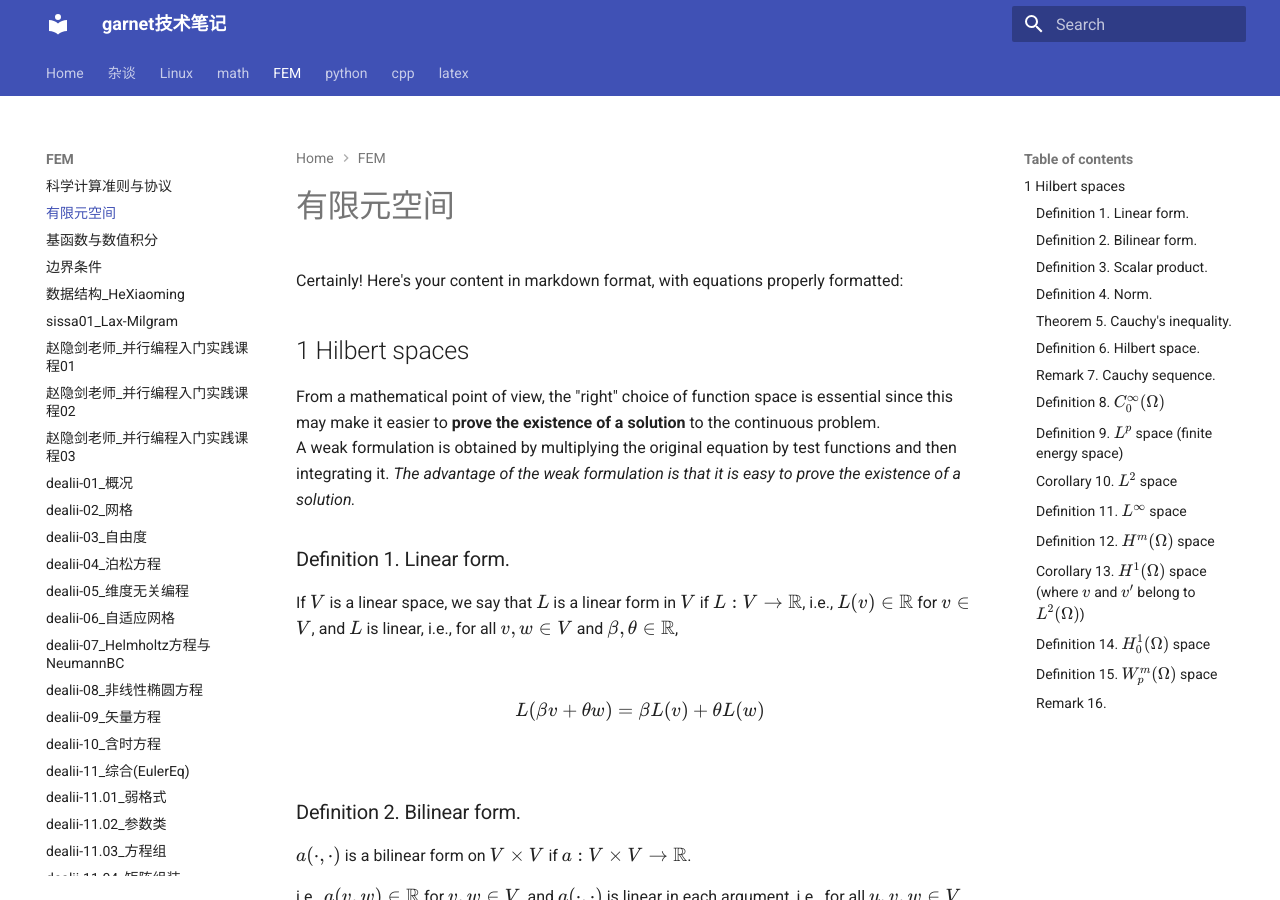
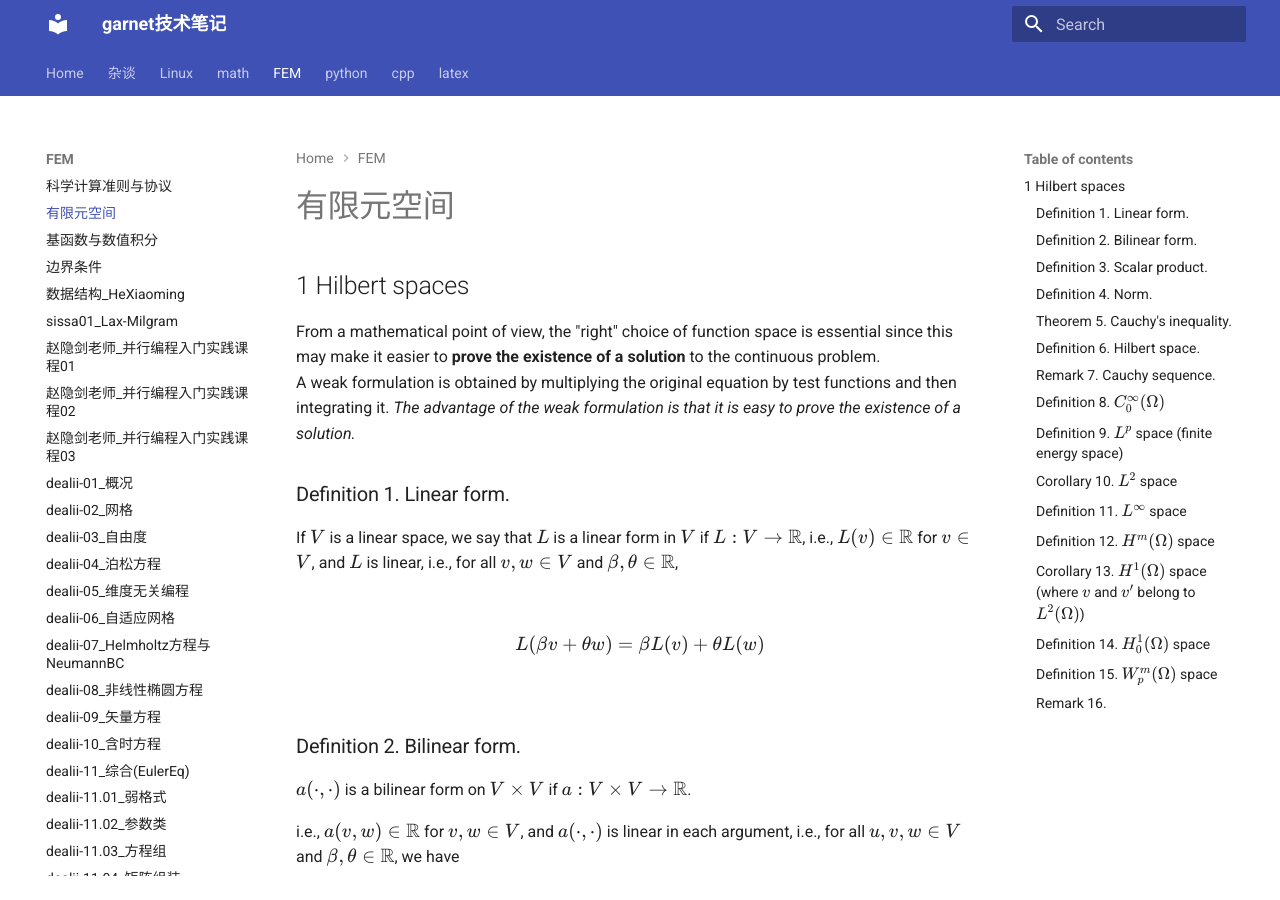
Before and after one commit to ymma98/technotes, an MkDocs documentation site: the page built from docs/FEM/有限元空间.md, in a window 1280 px wide and 900 px high. Built offline with MkDocs 1.6.1 and Material for MkDocs 9.7.7, drawn with Linux system fonts in a browser that asks for light colours; part of the change alters nothing that is shown.

Commit message:
docs/FEM/有限元空间.md updated from https://stackedit.cn/

```diff
--- a/docs/FEM/有限元空间.md
+++ b/docs/FEM/有限元空间.md
@@ -1,7 +1,6 @@
 # 有限元空间
 
 
-Certainly! Here's your content in markdown format, with equations properly formatted:
 
 ## 1 Hilbert spaces
 
@@ -147,6 +146,6 @@ $$
 H^1(\Omega) = W^1_2(\Omega)
 $$
 <!--stackedit_data:
-eyJoaXN0b3J5IjpbLTM1MzYzNTcwNiwtMTk3NzU5NTM2LC0xNz
-g5NjU2NTM0LDE1MjQ2NDE2MTldfQ==
+eyJoaXN0b3J5IjpbLTMwOTgxOTYxMywtMzUzNjM1NzA2LC0xOT
+c3NTk1MzYsLTE3ODk2NTY1MzQsMTUyNDY0MTYxOV19
 -->
```
